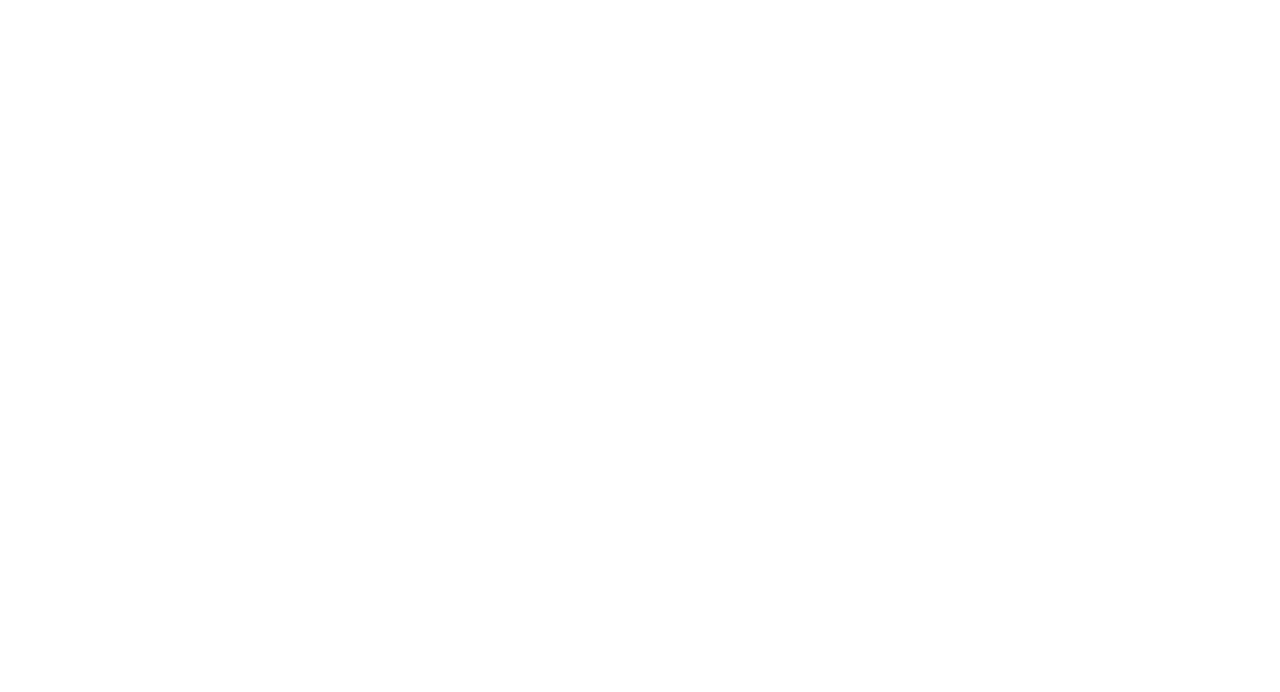
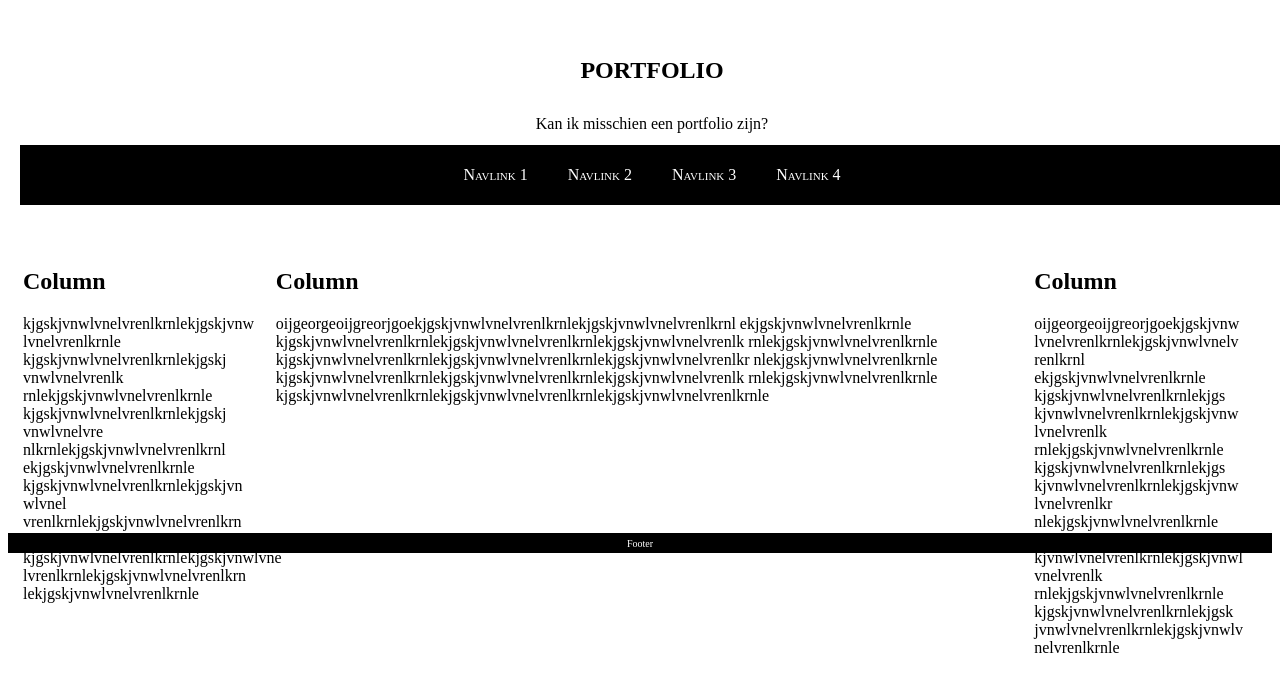
Before and after one commit to NikodemKawski/nikodemthomasmore, a plain HTML site: page Les 06 - CSS deel 2/Oefening 6/index.html in a window 1280 px wide. Drawn offline with Linux system fonts and the light colour scheme.

Commit message:
Les 06 - oef 6

```diff
--- a/Les 06 - CSS deel 2/Oefening 6/default.css
+++ b/Les 06 - CSS deel 2/Oefening 6/default.css
@@ -0,0 +1,78 @@
+#wrapper{
+    width: 100%;
+    margin: 0;
+    padding: 12px;
+}
+
+header{
+    padding: 5px;
+    height: 100px;
+}
+
+header h2{
+    text-transform: uppercase;
+    text-align: center;
+    line-height: 50px;
+}
+
+header p{
+    text-align: center;
+}
+
+.navbar{
+    padding: 5px 0 5px 0;
+    text-align: center;
+    line-height: 50px;
+    background-color: black;
+    color: white;
+    width: 100%;
+}
+
+ul.navbar{
+    margin-top: 15px;
+}
+
+.navbar li{
+    display: inline;
+    padding: 0 10px 0 10px;
+}
+
+.navbar a{
+    text-decoration: none;
+    padding: 8px;
+    font-variant: small-caps;
+}
+
+.column{
+    box-sizing: border-box;
+    float: left;
+    padding: 15px;
+    height: 300px;
+}
+
+.left{
+    width: 20%;
+}
+
+.middel{
+    width: 60%;
+}
+
+.right{
+    width: 20%;
+}
+
+.row::after {
+    content: "";
+    display: table;
+    clear: both;
+}
+
+footer{
+    color: white;
+    background-color: black;
+    padding: 5px;
+    height: 10px;
+    text-align: center;
+    font-size: 10px;
+}
--- a/Les 06 - CSS deel 2/Oefening 6/index.html
+++ b/Les 06 - CSS deel 2/Oefening 6/index.html
@@ -5,12 +5,93 @@
     <meta charset="UTF-8">
     <meta http-equiv="X-UA-Compatible" content="IE=edge">
     <meta name="viewport" content="width=device-width, initial-scale=1.0">
-    <!-- Link de CSS -->
+    <link rel="stylesheet" href="default.css">
     <title>Les 06 - Oef 06</title>
 </head>
 
 <body>
+    <div id="wrapper">
+    <header>
+        <h2>Portfolio</h2>
+        <p>Kan ik misschien een portfolio zijn?</p>
+    </header>
+    <nav>
+    <ul class="navbar">
+        <li><a>Navlink 1</a></li>
+        <li><a>Navlink 2</a></li>
+        <li><a>Navlink 3</a></li>
+        <li><a>Navlink 4</a></li>
+    </ul>
+    </nav>
+    </div>
 
+    <main>
+        <div class="row">
+            <div class="column left">
+                <h2>Column </h2>
+                <p>kjgskjvnwlvnelvrenlkrnlekjgskjvnw
+                lvnelvrenlkrnle
+                kjgskjvnwlvnelvrenlkrnlekjgskj
+                vnwlvnelvrenlk
+                rnlekjgskjvnwlvnelvrenlkrnle
+                kjgskjvnwlvnelvrenlkrnlekjgskj
+                vnwlvnelvre
+                nlkrnlekjgskjvnwlvnelvrenlkrnl
+                ekjgskjvnwlvnelvrenlkrnle
+                kjgskjvnwlvnelvrenlkrnlekjgskjvn
+                wlvnel
+                vrenlkrnlekjgskjvnwlvnelvrenlkrn
+                lekjgskjvnwlvnelvrenlkrnle
+                kjgskjvnwlvnelvrenlkrnlekjgskjvnwlvne
+                lvrenlkrnlekjgskjvnwlvnelvrenlkrn
+                lekjgskjvnwlvnelvrenlkrnle
+
+                </p>
+            </div>
+
+            <div class="column middel">
+                <h2>Column </h2>
+                <p>oijgeorgeoijgreorjgoekjgskjvnwlvnelvrenlkrnlekjgskjvnwlvnelvrenlkrnl
+                ekjgskjvnwlvnelvrenlkrnle
+                kjgskjvnwlvnelvrenlkrnlekjgskjvnwlvnelvrenlkrnlekjgskjvnwlvnelvrenlk
+                rnlekjgskjvnwlvnelvrenlkrnle
+                kjgskjvnwlvnelvrenlkrnlekjgskjvnwlvnelvrenlkrnlekjgskjvnwlvnelvrenlkr
+                nlekjgskjvnwlvnelvrenlkrnle
+                kjgskjvnwlvnelvrenlkrnlekjgskjvnwlvnelvrenlkrnlekjgskjvnwlvnelvrenlk
+                rnlekjgskjvnwlvnelvrenlkrnle
+                kjgskjvnwlvnelvrenlkrnlekjgskjvnwlvnelvrenlkrnlekjgskjvnwlvnelvrenlkrnle
+                </p>
+            </div>
+
+            <div class="column right">
+                <h2>Column </h2>
+                <p>oijgeorgeoijgreorjgoekjgskjvnw
+                lvnelvrenlkrnlekjgskjvnwlvnelv
+                renlkrnl
+                ekjgskjvnwlvnelvrenlkrnle
+                kjgskjvnwlvnelvrenlkrnlekjgs
+                kjvnwlvnelvrenlkrnlekjgskjvnw
+                lvnelvrenlk
+                rnlekjgskjvnwlvnelvrenlkrnle
+                kjgskjvnwlvnelvrenlkrnlekjgs
+                kjvnwlvnelvrenlkrnlekjgskjvnw
+                lvnelvrenlkr
+                nlekjgskjvnwlvnelvrenlkrnle
+                kjgskjvnwlvnelvrenlkrnlekjgs
+                kjvnwlvnelvrenlkrnlekjgskjvnwl
+                vnelvrenlk
+                rnlekjgskjvnwlvnelvrenlkrnle
+                kjgskjvnwlvnelvrenlkrnlekjgsk
+                jvnwlvnelvrenlkrnlekjgskjvnwlv
+                nelvrenlkrnle
+                </p>
+            </div>
+        </div>
+    </main>
+
+    <div>
+        <footer>Footer</footer>
+    </div>
 </body>
 
 </html>
```
